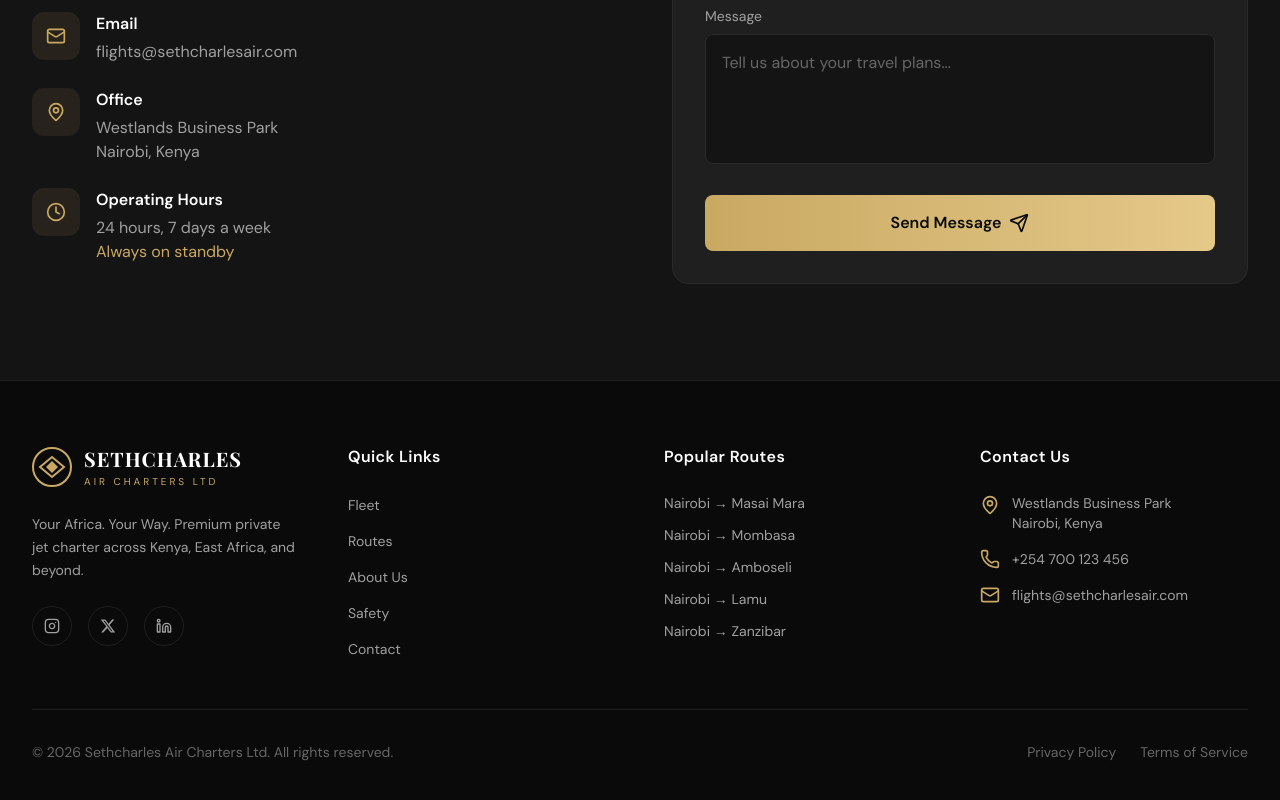
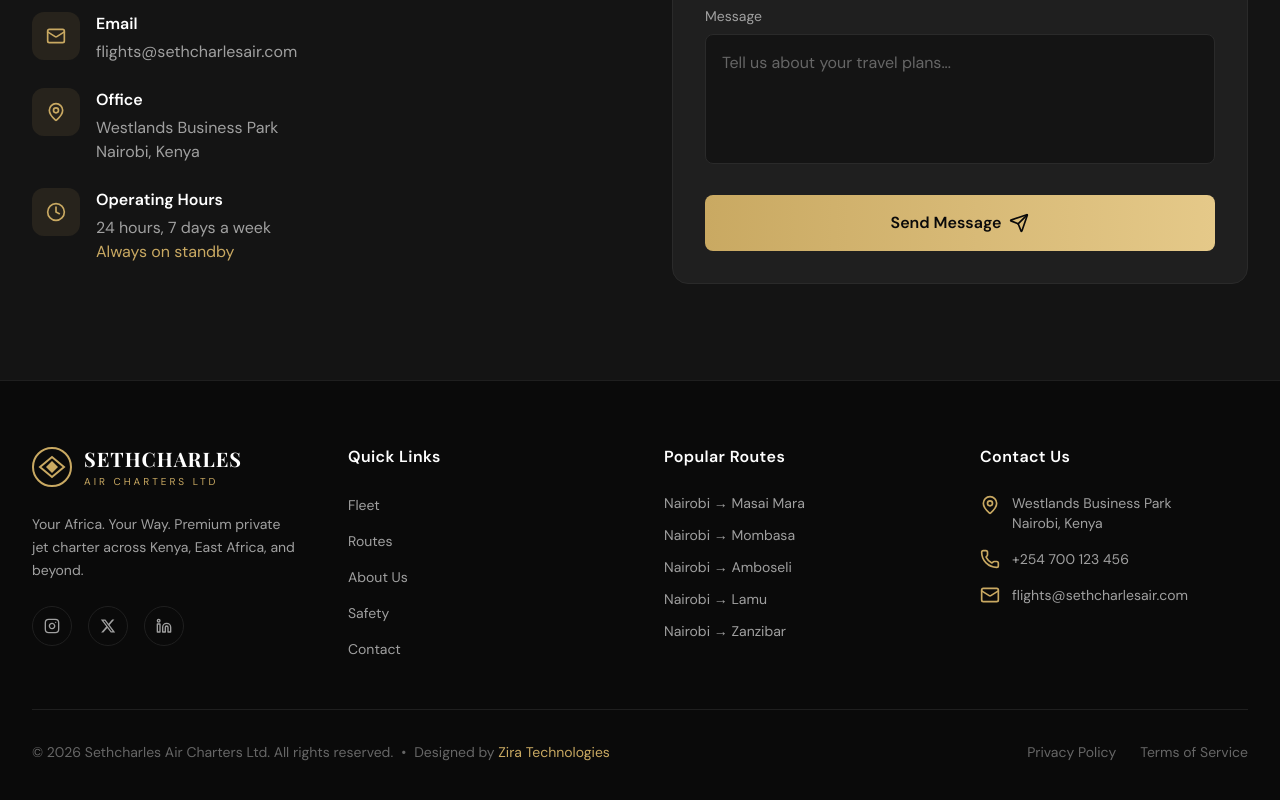
Before and after one commit to zira-tech/sethcharles_air_charters, a Next.js app: page / in a window 1280 px wide. Shown: the part 7016-7816 px from the top of the page. Built offline with nearby package versions, Linux system fonts and the light colour scheme; no server answers; the database is empty.

Commit message:
Add footer credit to Zira Technologies

```diff
--- a/src/components/Footer.tsx
+++ b/src/components/Footer.tsx
@@ -141,9 +141,23 @@
 
         <div className="mt-12 pt-8 border-t border-[#1F1F1F]">
           <div className="flex flex-col md:flex-row justify-between items-center gap-4">
-            <p className="text-[#666666] text-sm">
-              © {new Date().getFullYear()} Sethcharles Air Charters Ltd. All rights reserved.
-            </p>
+            <div className="flex flex-col md:flex-row items-center gap-2">
+              <p className="text-[#666666] text-sm">
+                © {new Date().getFullYear()} Sethcharles Air Charters Ltd. All rights reserved.
+              </p>
+              <span className="text-[#666666] text-sm hidden md:inline">•</span>
+              <p className="text-[#666666] text-sm">
+                Designed by{' '}
+                <a
+                  href="https://zira-tech.com"
+                  target="_blank"
+                  rel="noopener noreferrer"
+                  className="text-[#C9A962] hover:text-[#E5C989] transition-colors"
+                >
+                  Zira Technologies
+                </a>
+              </p>
+            </div>
             <div className="flex gap-6">
               <Link href="#" className="text-[#666666] hover:text-[#A0A0A0] text-sm transition-colors">
                 Privacy Policy
@@ -151,7 +165,7 @@
               <Link href="#" className="text-[#666666] hover:text-[#A0A0A0] text-sm transition-colors">
                 Terms of Service
               </Link>
-            </div>
+</div>
           </div>
         </div>
       </div>
```
